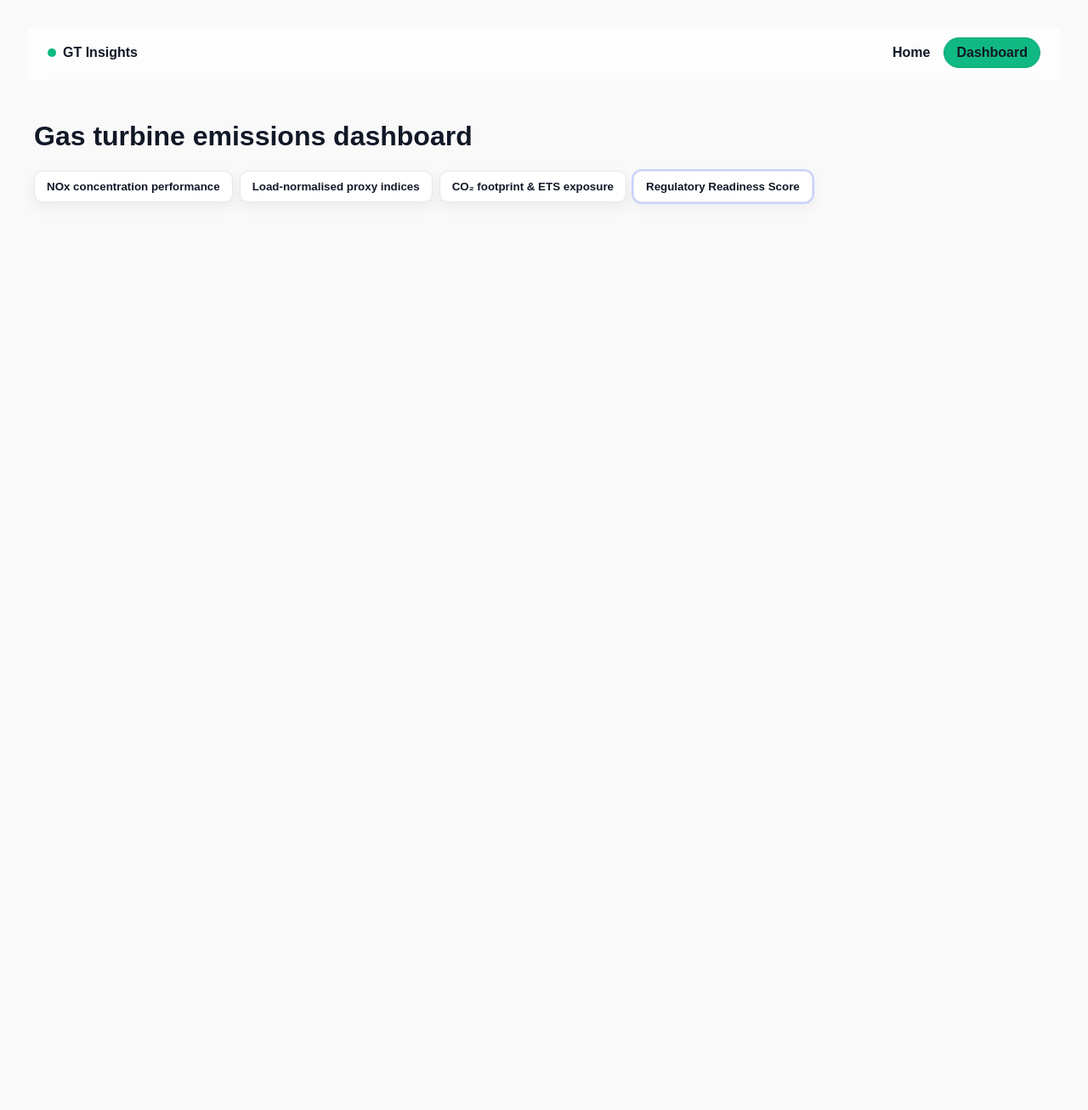
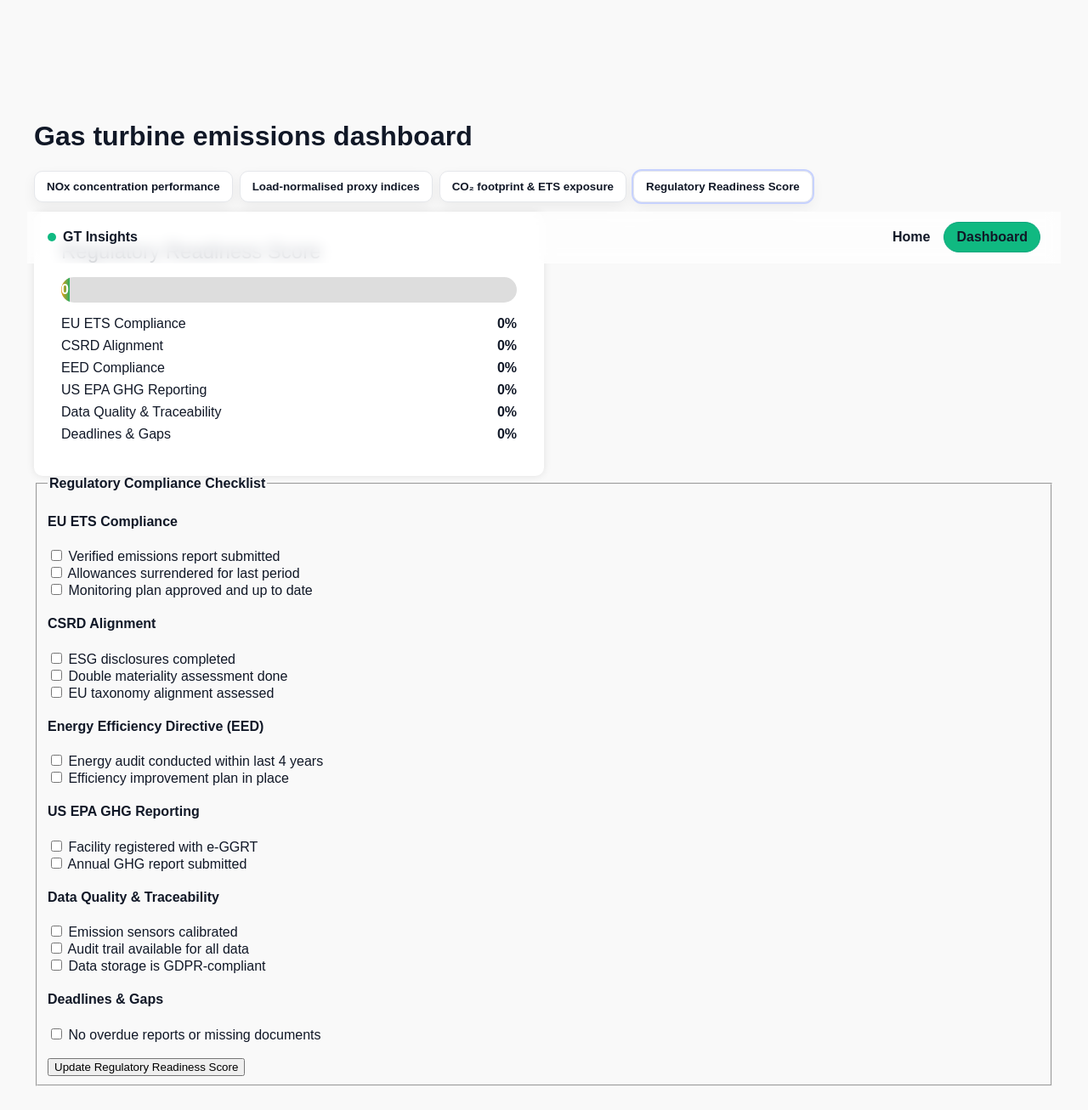
Before and after one commit to Mr-awesom/sustainability_indicators, a Flask app: page /dashboard in a window 1280 px wide, after a click on "Regulatory Readiness Score". Shown: the whole page at 85% size. Before the commit the page ends 240 px from the top, so only its background shows below. Run offline with Flask 3, Linux system fonts and the light colour scheme.

Commit message:
Fix Regulatory Readiness tab display

```diff
--- a/app.py
+++ b/app.py
@@ -27,7 +27,7 @@ def dashboard():
         'data_quality': 0,
         'reporting_gaps': 0
     }
-    return render_template("tabs.html", active_tab="emissions", reg_compliance=reg_compliance)
+    return render_template("tabs.html", active_tab="nox", reg_compliance=reg_compliance)
 
 def calculate_regulatory_readiness_score(form_data):
     """Calculate regulatory readiness score based on form data.
--- a/static/app.js
+++ b/static/app.js
@@ -8,7 +8,8 @@ document.addEventListener("DOMContentLoaded", () => {
   const panels = {
     nox: document.getElementById("tab-nox"),
     proxy: document.getElementById("tab-proxy"),
-    co2: document.getElementById("tab-co2")
+    co2: document.getElementById("tab-co2"),
+    regulationscore: document.getElementById("tab-regulationscore")
   };
 
   btns.forEach((btn) => {
@@ -16,9 +17,11 @@ document.addEventListener("DOMContentLoaded", () => {
     btn.addEventListener("click", () => {
       btns.forEach((b) => b.classList.remove("active"));
       btn.classList.add("active");
-      Object.values(panels).forEach((panel) => panel.classList.remove("show"));
-      panels[btn.dataset.tab].classList.add("show");
-      panels[btn.dataset.tab].scrollIntoView({ behavior: "smooth", block: "start" });
+      Object.values(panels).forEach((panel) => panel && panel.classList.remove("show"));
+      const panel = panels[btn.dataset.tab];
+      if (!panel) return;
+      panel.classList.add("show");
+      panel.scrollIntoView({ behavior: "smooth", block: "start" });
     });
   });
 
--- a/templates/tabs.html
+++ b/templates/tabs.html
@@ -25,13 +25,13 @@
 
 
       <div class="tabs">
-        <button class="tab-btn active" data-tab="nox">NOx concentration performance</button>
-        <button class="tab-btn" data-tab="proxy">Load-normalised proxy indices</button>
-        <button class="tab-btn" data-tab="co2">CO₂ footprint &amp; ETS exposure</button>
-        <button class="tab-btn" data-tab="regulationscore">Regulatory Readiness Score</button>
+        <button class="tab-btn {% if active_tab == 'nox' %}active{% endif %}" data-tab="nox">NOx concentration performance</button>
+        <button class="tab-btn {% if active_tab == 'proxy' %}active{% endif %}" data-tab="proxy">Load-normalised proxy indices</button>
+        <button class="tab-btn {% if active_tab == 'co2' %}active{% endif %}" data-tab="co2">CO₂ footprint &amp; ETS exposure</button>
+        <button class="tab-btn {% if active_tab == 'regulationscore' %}active{% endif %}" data-tab="regulationscore">Regulatory Readiness Score</button>
       </div>
 
-      <section id="tab-nox" class="tab-panel show">
+      <section id="tab-nox" class="tab-panel {% if active_tab == 'nox' %}show{% endif %}">
         <h2>NOx concentration performance</h2>
         <p class="subhead">Change the regulatory or internal limit to recalculate exceedance statistics instantly.</p>
 
@@ -90,7 +90,7 @@
         </div>
       </section>
 
-      <section id="tab-proxy" class="tab-panel">
+      <section id="tab-proxy" class="tab-panel {% if active_tab == 'proxy' %}show{% endif %}">
         <h2>Load-normalised proxy emissions indices</h2>
         <p class="subhead">Ratios are based on concentration divided by generated electricity (TEY). Use them to understand operational efficiency when stack flow data is unavailable.</p>
 
@@ -136,7 +136,7 @@
         </div>
       </section>
 
-      <section id="tab-co2" class="tab-panel">
+      <section id="tab-co2" class="tab-panel {% if active_tab == 'co2' %}show{% endif %}">
         <h2>CO₂ footprint &amp; ETS exposure</h2>
         <p class="subhead">Monthly view derived from <code>static/data/gt_with_synthetic_co2_*.csv</code>. Explore tonnes emitted, carbon intensity and market exposure using the synthetic EUA pricing signal.</p>
 
@@ -194,7 +194,7 @@
         </div>
       </section>
       <!--Regulation Score tab-->
-  <section class="tab-panel {% if active_tab == 'regulationscore' %}show{% endif %}" id="tab-regulationscore" role="region" aria-labelledby="tabbtn-efficiency">
+  <section class="tab-panel {% if active_tab == 'regulationscore' %}show{% endif %}" id="tab-regulationscore" role="region" aria-labelledby="tabbtn-regulationscore">
     <div class="score-container">
       <div class="score-header">Regulatory Readiness Score</div>
       <div class="score-bar">
```
